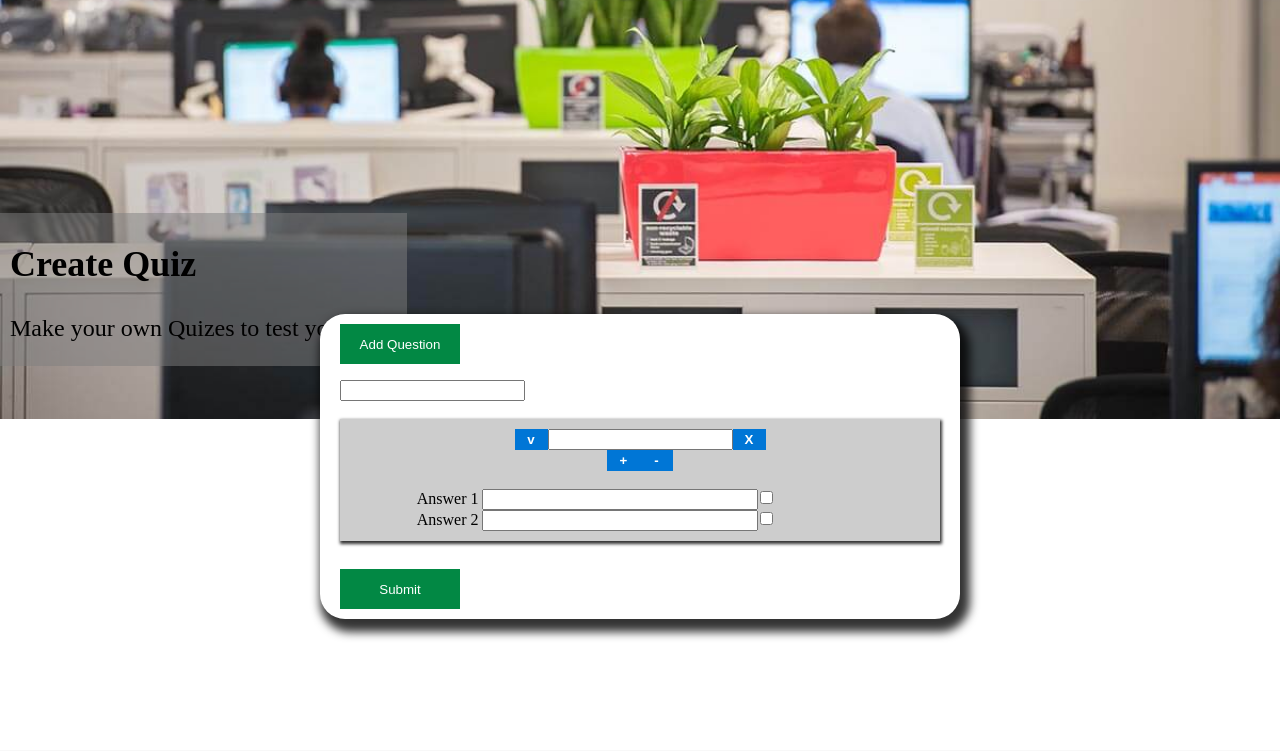
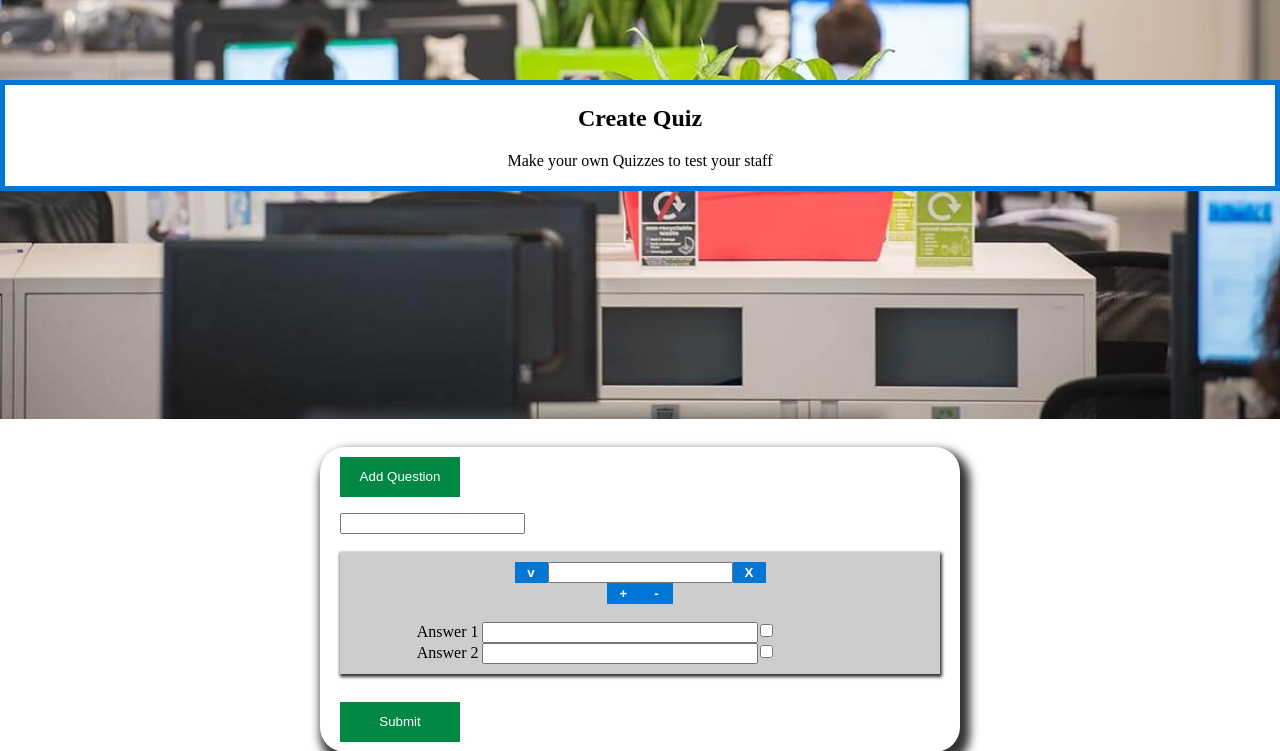
Before and after one commit to ben-hockley/Client-Project-Y1, a Flask app: page /createQuiz in a window 1280 px wide. Shown: the part 50-801 px from the top of the page. Before the commit the page ends 688 px from the top, so only its background shows below. Run offline with Flask 3, Linux system fonts and the light colour scheme; data comes from the database, SQL or seed files in the repository.

Commit message:
CSS update for banners on hostend and createquiz pages

```diff
--- a/static/CSS/Create Quiz.css
+++ b/static/CSS/Create Quiz.css
@@ -13,17 +13,11 @@ body h1{
 }
 
 .banner {
-  z-index: -1;
-  position:relative;
-  text-align: left;
-  color: black;
-  font-size: x-large;
-  background-color: rgba(128, 128, 128, 0.5);
-  padding-right: 10px;
-  padding-left: 10px;
-  position: absolute;
-  bottom: 40%;
-  margin-bottom: 5%;
+  width:100%;
+  text-align: center;
+  background-color:white;
+  border:5px solid #0076d6;
+  box-sizing: border-box;
 }
 
 
--- a/templates/Create Quiz.html
+++ b/templates/Create Quiz.html
@@ -6,7 +6,7 @@
 {% block mainBody%}
     <section class="banner" id="Mid-Centre">
         <h2>Create Quiz</h2>
-        <p>Make your own Quizes to test your staff</p>
+        <p>Make your own Quizzes to test your staff</p>
     </section>
     <form class="MakeQuiz" method="POST" onsubmit="return False">
         <section id="CreateSect">
```
Also changed, not shown: static/CSS/Host End.css (+5 -9 lines).
